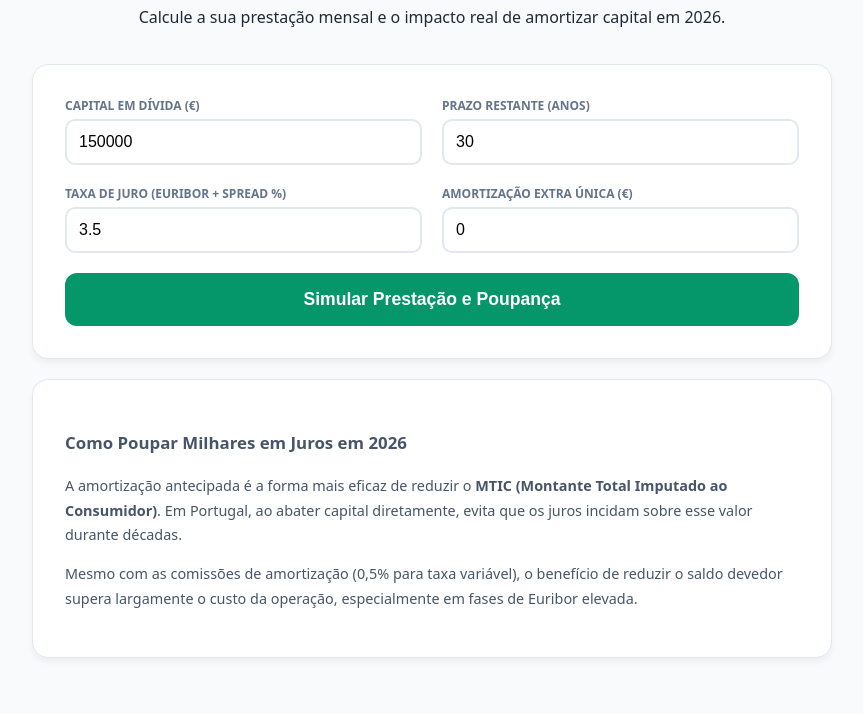
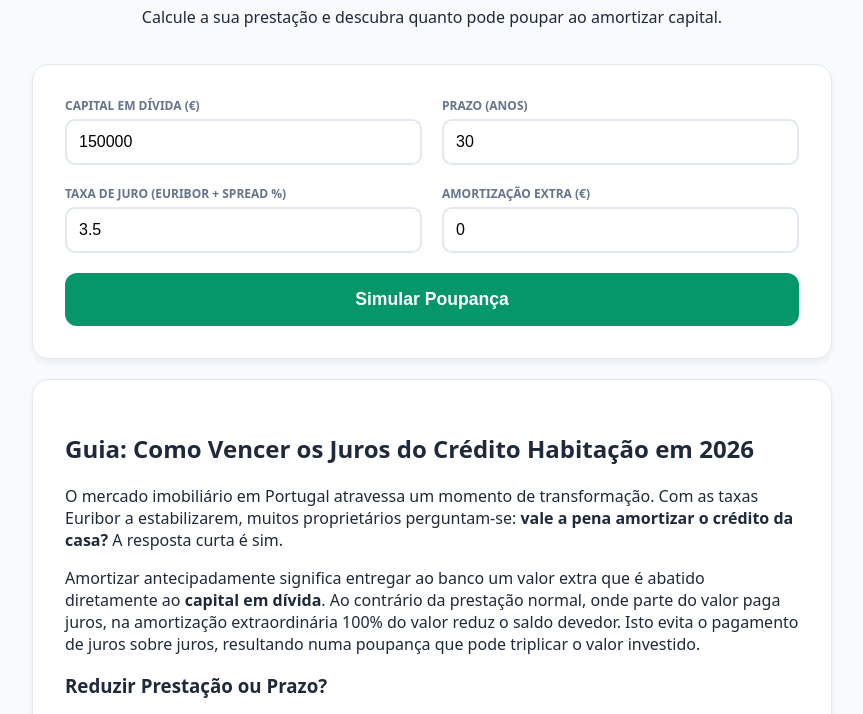
Before and after one commit to ondoreoku/simulador-credito-habitacao, a plain HTML site: page index.html in a window 1280 px wide. Shown: the part 115-829 px from the top of the page, without its empty margins (208-1071 px from the left). Drawn offline with nearby package versions, Linux system fonts and the light colour scheme.

Commit message:
Update index.html

```diff
--- a/index.html
+++ b/index.html
@@ -12,8 +12,8 @@
 <body>
     <div class="container">
         <header>
-            <h1>Simulador de Crédito Habitação</h1>
-            <p>Calcule a sua prestação mensal e o impacto real de amortizar capital em 2026.</p>
+            <h1>Simulador de Crédito Habitação 2026</h1>
+            <p>Calcule a sua prestação e descubra quanto pode poupar ao amortizar capital.</p>
         </header>
 
         <section class="card">
@@ -23,7 +23,7 @@
                     <input type="number" id="capital" value="150000">
                 </div>
                 <div class="input-group">
-                    <label>Prazo Restante (Anos)</label>
+                    <label>Prazo (Anos)</label>
                     <input type="number" id="prazo" value="30">
                 </div>
                 <div class="input-group">
@@ -31,11 +31,11 @@
                     <input type="number" id="taxa" value="3.5" step="0.01">
                 </div>
                 <div class="input-group">
-                    <label>Amortização Extra Única (€)</label>
+                    <label>Amortização Extra (€)</label>
                     <input type="number" id="extra" value="0" placeholder="Ex: 5000">
                 </div>
             </div>
-            <button class="btn-main" onclick="calcularCredito()">Simular Prestação e Poupança</button>
+            <button class="btn-main" onclick="calcularCredito()">Simular Poupança</button>
 
             <div id="results" class="results-area" style="display: none;">
                 <div class="grid-res">
@@ -48,28 +48,25 @@
                         <div id="out-juros" class="big-val" style="color: #ef4444;"></div>
                     </div>
                 </div>
-
                 <div class="chart-container">
                     <canvas id="savingsChart"></canvas>
                 </div>
-
-
                 <div id="amortization-info" class="highlight-info"></div>
             </div>
         </section>
 
-        <article class="card seo-content">
-            <h3>Como Poupar Milhares em Juros em 2026</h3>
-            <p>A amortização antecipada é a forma mais eficaz de reduzir o <strong>MTIC (Montante Total Imputado ao Consumidor)</strong>. Em Portugal, ao abater capital diretamente, evita que os juros incidam sobre esse valor durante décadas.</p>
-            <p>Mesmo com as comissões de amortização (0,5% para taxa variável), o benefício de reduzir o saldo devedor supera largamente o custo da operação, especialmente em fases de Euribor elevada.</p>
+        <article class="card info-content">
+            <h2>Guia: Como Vencer os Juros do Crédito Habitação em 2026</h2>
+            <p>O mercado imobiliário em Portugal atravessa um momento de transformação. Com as taxas Euribor a estabilizarem, muitos proprietários perguntam-se: <strong>vale a pena amortizar o crédito da casa?</strong> A resposta curta é sim.</p>
+            <p>Amortizar antecipadamente significa entregar ao banco um valor extra que é abatido diretamente ao <strong>capital em dívida</strong>. Ao contrário da prestação normal, onde parte do valor paga juros, na amortização extraordinária 100% do valor reduz o saldo devedor. Isto evita o pagamento de juros sobre juros, resultando numa poupança que pode triplicar o valor investido.</p>
+            <h3>Reduzir Prestação ou Prazo?</h3>
+            <p>Reduzir a prestação dá "oxigénio" mensal ao orçamento familiar. Já reduzir o prazo é financeiramente mais poderoso, pois corta anos de juros ao banco. Verifique sempre a comissão de amortização (0,5% para taxa variável), mas lembre-se que a poupança final costuma compensar largamente este custo.</p>
         </article>
 
         <footer>
             <p>&copy; 2026 Simulador Financeiro</p>
             <nav>
-                <a href="privacidade.html">Privacidade</a> |
-                <a href="termos.html">Termos</a> |
-                <a href="contacto.html">Contacto</a>
+                <a href="privacidade.html">Privacidade</a> | <a href="termos.html">Termos</a> | <a href="contacto.html">Contacto</a>
             </nav>
         </footer>
     </div>
```
